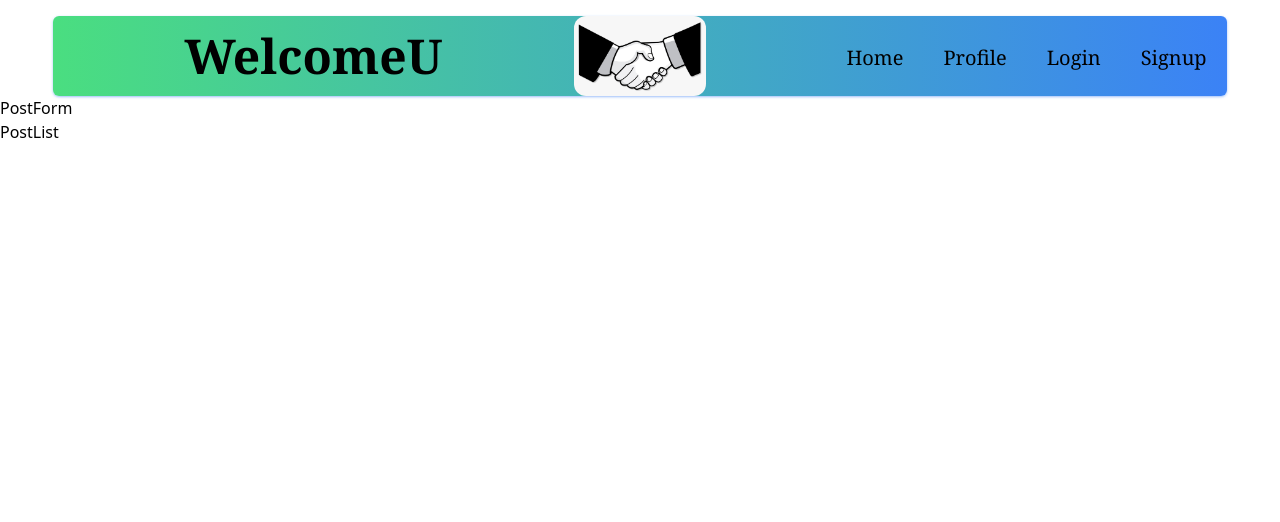
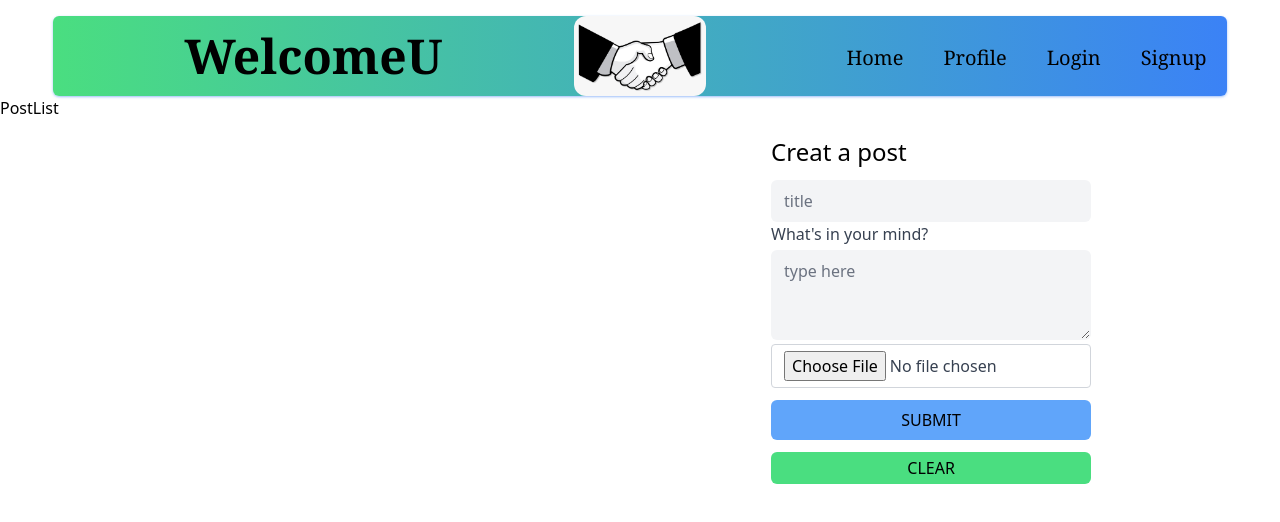
Before and after one commit to Samer-Balee/WelcomeU, a React (Create React App) app in the folder client/: page / in a window 1280 px wide. Shown: the top 522 px of the page. Built offline with nearby package versions, Linux system fonts and the light colour scheme; no server answers.

Commit message:
Created post form

```diff
--- a/client/src/components/PostForm/index.js
+++ b/client/src/components/PostForm/index.js
@@ -0,0 +1,91 @@
+import React, { useState } from 'react';
+import { Link } from 'react-router-dom';
+import { useMutation } from '@apollo/client';
+
+import { ADD_POST } from '../../utils/mutations';
+
+import Auth from '../../utils/auth';
+
+const PostForm = () => {
+    const handleFormSubmit = () => {
+
+    }
+
+return (
+<div className='container w-1/4 mx-auto mt-10'>
+        <form onSubmit={handleFormSubmit}>
+          <h3 className="text-2xl font-medium">Creat a post</h3>
+          <label className="block mt-3">
+            <input className='
+                 mt-3
+                 block
+                w-full
+                rounded-md
+                bg-gray-100
+                border-transparent
+                focus:border-gray-500 focus:bg-white focus:ring-0
+                '
+              name="title"
+              type="text"
+              placeholder="title"
+            />
+          </label>
+          <label class="block">
+            <span class="text-gray-700">What's in your mind?</span>
+            <textarea class="
+                    mt-1
+                    block
+                    w-full
+                    rounded-md
+                    bg-gray-100
+                    border-transparent
+                    focus:border-gray-500 focus:bg-white focus:ring-0
+                  "
+              name="text"
+              type="text"
+              placeholder="type here"
+              rows="3">
+            </textarea>
+          </label>
+          <label class="block">
+            <input class="form-control
+                  block
+                  mt-1
+                  w-full
+                  px-3
+                  py-1.5
+                  text-base
+                  font-normal
+                  text-gray-700
+                  bg-white bg-clip-padding
+                  border border-solid border-gray-300
+                  rounded
+                  transition
+                  ease-in-out
+                  m-0
+                focus:text-gray-700 focus:bg-white focus:border-blue-600 focus:outline-none"
+                type="file">
+            </input>
+          </label>
+          <button className="
+                  bg-blue-400 rounded-md
+                  w-full mt-3 h-10 block
+                  hover:bg-blue-500 font-medium"
+                  type="submit"
+                  >SUBMIT
+          </button>
+          <button className="
+                  bg-green-400 rounded-md
+                  w-full mt-3 h-8 block
+                  hover:bg-green-300 font-medium"
+                  type="submit"
+                  >CLEAR
+          </button>
+        </form>
+      </div>
+);
+
+
+}
+
+export default PostForm;
--- a/client/src/pages/Home.js
+++ b/client/src/pages/Home.js
@@ -1,40 +1,29 @@
 import React from 'react';
-// import { useQuery } from '@apollo/client';
+import { useQuery } from '@apollo/client';
 
-// import PostList from '../components/PostList';
-// import PostForm from '../components/PostForm';
+import PostList from '../components/PostList';
+import PostForm from '../components/PostForm';
 
-// import { Query_POSTS } from '../utils/queries';
+import { Query_POSTS } from '../utils/queries';
 
-// const Home = () => {
-//     const { loading, data } = useQuery(Query_POSTS);
-//     const posts = data?.posts || [];
+
+
 const Home = () => {
+  const { loading, data } = useQuery(Query_POSTS);
+  const posts = data?.posts || [];
+
+
+
   return (
-      <main>
-        <div>
-          <div>PostForm</div>
-          <div>PostList</div>
+    <main className='container mx-auto flex flex-row justify-around'>
+
+      <div className='columns-8'>PostList
+
       </div>
+      <PostForm/>
     </main>
   );
 };
 
-  // <div
-  //           className="col-12 col-md-10 mb-3 p-3"
-  //           style={{ border: '1px dotted #1a1a1a' }}
-  //         >
-  //           <PostForm />
-  //         </div>
-  //         <div className="col-12 col-md-8 mb-3">
-  //           {loading ? (
-  //             <div>Loading...</div>
-  //           ) : (
-  //             <PostList
-  //               posts={posts}
-  //               title="Some Feed for Post(s)..."
-  //             />
-  //           )}
-  //         </div>
 
 export default Home;
--- a/client/src/pages/Login.js
+++ b/client/src/pages/Login.js
@@ -87,7 +87,7 @@ const Login = (props) => {
                             bg-blue-400 rounded-md
                             w-full mt-5 h-10 block
                             hover:bg-blue-500 font-medium"
-                            type="submit"
+                        type="submit"
                     >login
                     </button>
                     <div className="flex flex-row justify-between mt-4">
@@ -98,7 +98,7 @@ const Login = (props) => {
                             w-60 mt-3 h-10 block
                             hover:bg-green-200 font-medium"
                             >
-                             signup
+                                signup
                             </button>
                         </Link>
                     </div>
```
Also changed, not shown: 2 other files (tests, documents, lock files or other folders). Lines whose indentation alone changed are shown as unchanged.
